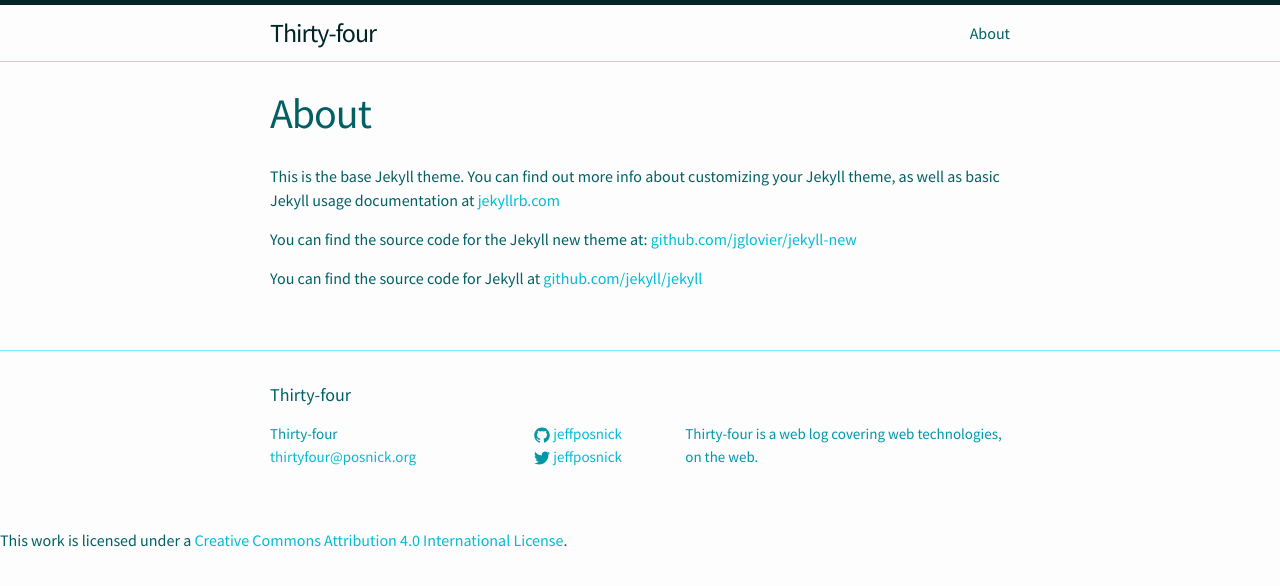
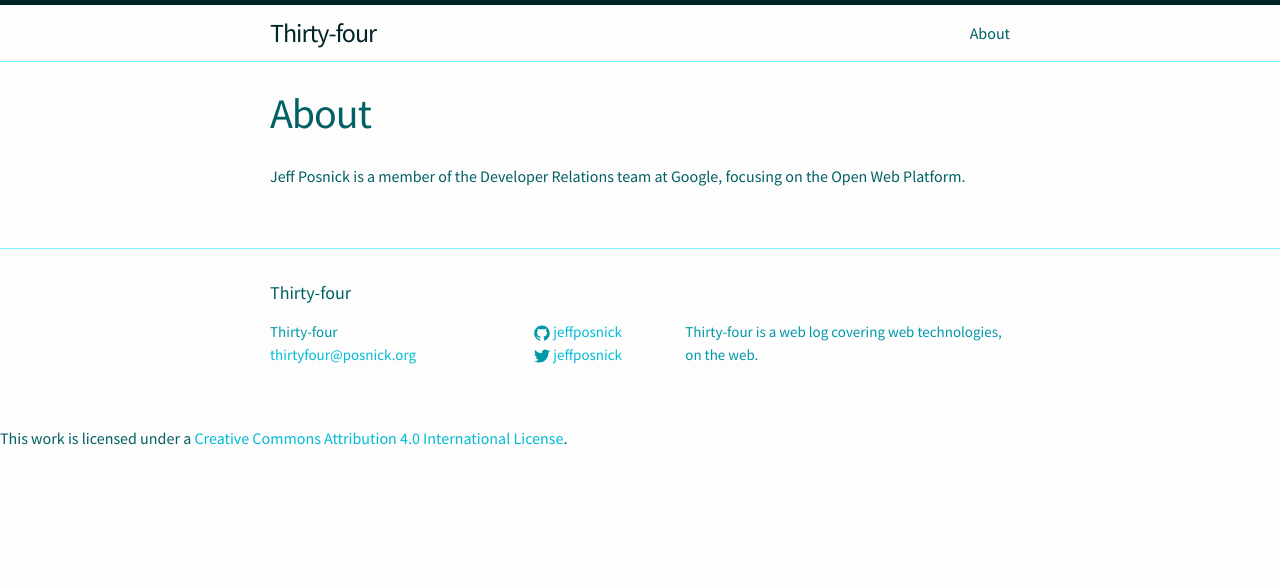
Before and after one commit to jeffposnick/thirtyfour, a Jekyll site: the page built from about.md, in a window 1280 px wide. Shown: the top 586 px of the page. Built offline with Jekyll 4.4.1, drawn with Linux system fonts in a browser that asks for light colours.

Commit message:
Edited the about page.

```diff
--- a/about.md
+++ b/about.md
@@ -4,8 +4,4 @@ title: About
 permalink: /about/
 ---
 
-This is the base Jekyll theme. You can find out more info about customizing your Jekyll theme, as well as basic Jekyll usage documentation at [jekyllrb.com](http://jekyllrb.com/)
-
-You can find the source code for the Jekyll new theme at: [github.com/jglovier/jekyll-new](https://github.com/jglovier/jekyll-new)
-
-You can find the source code for Jekyll at [github.com/jekyll/jekyll](https://github.com/jekyll/jekyll)
+Jeff Posnick is a member of the Developer Relations team at Google, focusing on the Open Web Platform.
```
